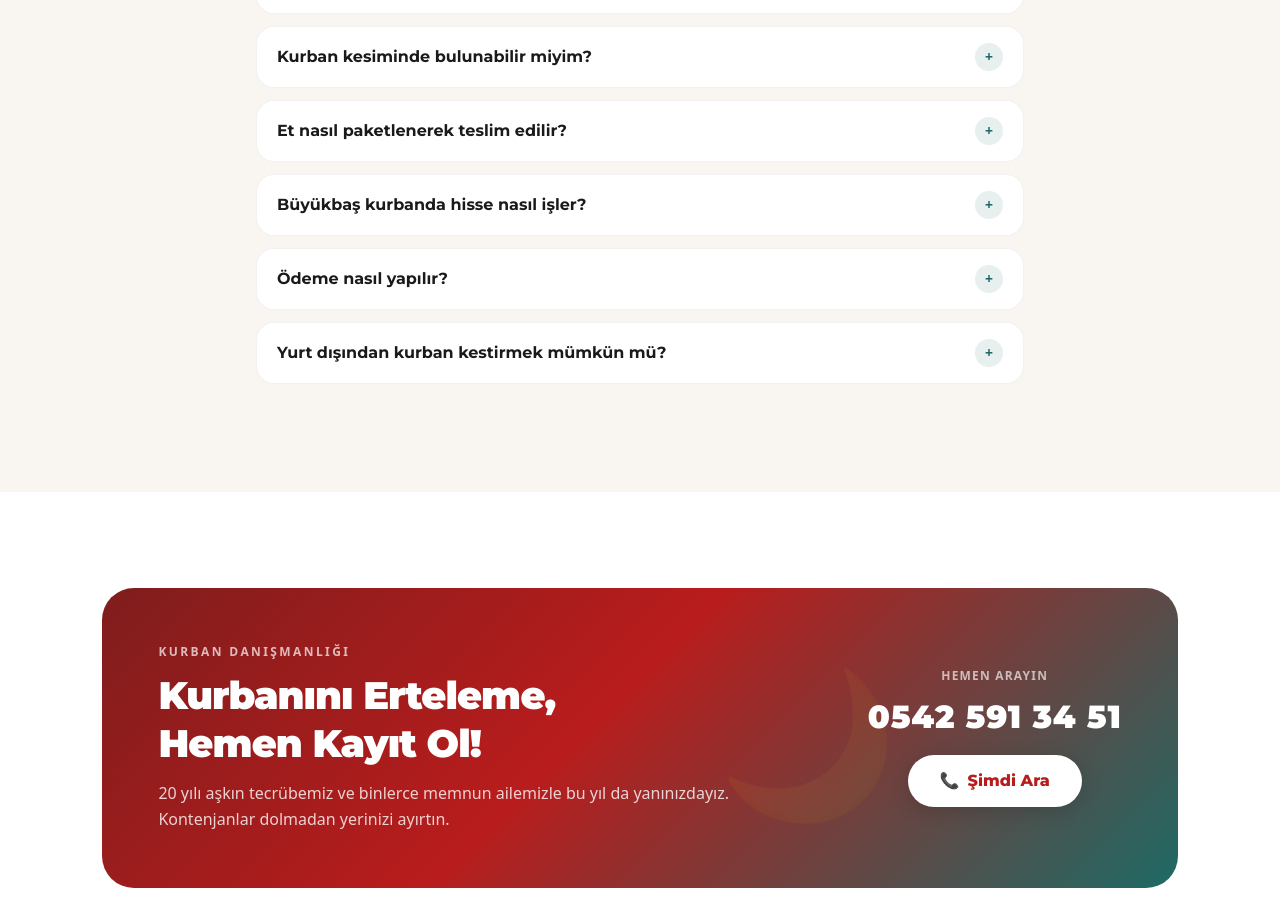
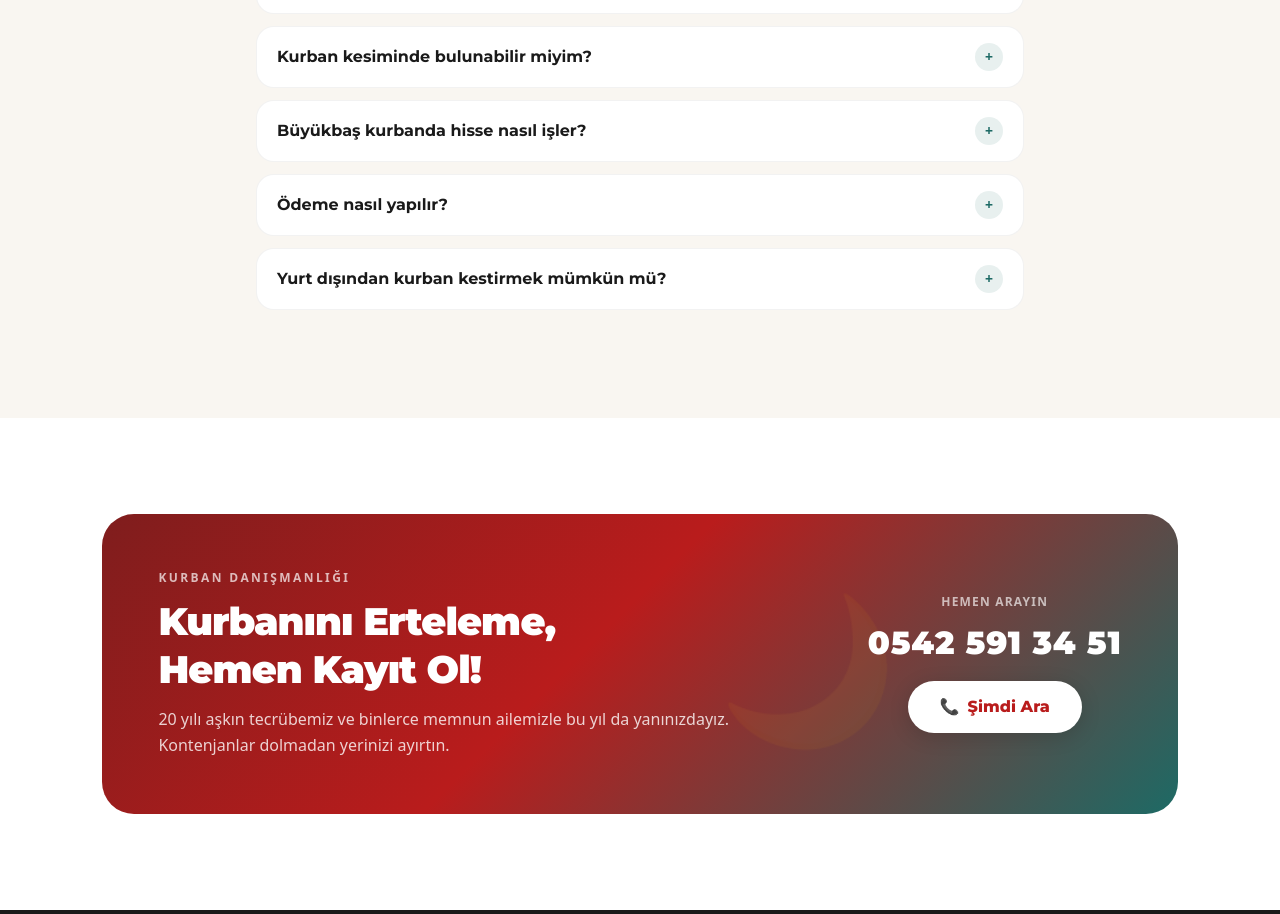
Before and after one commit to farukomerballi/kurban-beykoz, a Next.js app: page / in a window 1280 px wide. Shown: the part 4808-5722 px from the top of the page. Built offline with nearby package versions, Linux system fonts and the light colour scheme.

Commit message:
fix: remove 'Et nasıl paketlenerek teslim edilir?' from FAQ section

```diff
--- a/public/data/config.json
+++ b/public/data/config.json
@@ -176,10 +176,6 @@
       "answer": "Evet, tüm müşterilerimiz kesim sırasında tesisimizde bulunabilir. Adres ve kesim saati bilgisi kayıt sırasında tarafınıza iletilir. İstemeyenler için kesimi fotoğraf ve kısa video ile belgelendirip paylaşıyoruz."
     },
     {
-      "question": "Et nasıl paketlenerek teslim edilir?",
-      "answer": "Kurban eti, isteğe göre bütün karkaslardan parçalanarak vakumlu ya da streç kaplı kasap poşetine konulur. Soğuk zincir araçlarıyla en geç 4–6 saat içinde adresinize teslim edilir. Dağıtım talebi olanlar için ihtiyaç sahiplerine ulaştırılır."
-    },
-    {
       "question": "Büyükbaş kurbanda hisse nasıl işler?",
       "answer": "Bir büyükbaş hayvan en fazla 7 kişi arasında paylaşılabilir. Her hissedar kurban ibadetinden pay almış olur. Hisse bedelini ödeyerek kaydınızı yaptırabilirsiniz; eşit paylaşım garantisi verilmektedir."
     },
--- a/tasarim.html
+++ b/tasarim.html
@@ -1385,14 +1385,6 @@
       <div class="faq-a"><div class="faq-a-inner">Evet, tüm müşterilerimiz kesim sırasında tesisimizde bulunabilir. Adres ve kesim saati bilgisi kayıt sırasında tarafınıza iletilir. İstemeyenler için kesimi fotoğraf ve kısa video ile belgelendirip paylaşıyoruz.</div></div>
     </div>
 
-    <div class="faq-item reveal reveal-delay-3">
-      <button class="faq-q" onclick="toggleFaq(this)">
-        Et nasıl paketlenerek teslim edilir?
-        <span class="faq-icon">+</span>
-      </button>
-      <div class="faq-a"><div class="faq-a-inner">Kurban eti, isteğe göre bütün karkaslardan parçalanarak vakumlu ya da streç kaplı kasap poşetine konulur. Soğuk zincir araçlarıyla en geç 4–6 saat içinde adresinize teslim edilir. Dağıtım talebi olanlar için ihtiyaç sahiplerine ulaştırılır.</div></div>
-    </div>
-
     <div class="faq-item reveal reveal-delay-1">
       <button class="faq-q" onclick="toggleFaq(this)">
         Büyükbaş kurbanda hisse nasıl işler?
```
